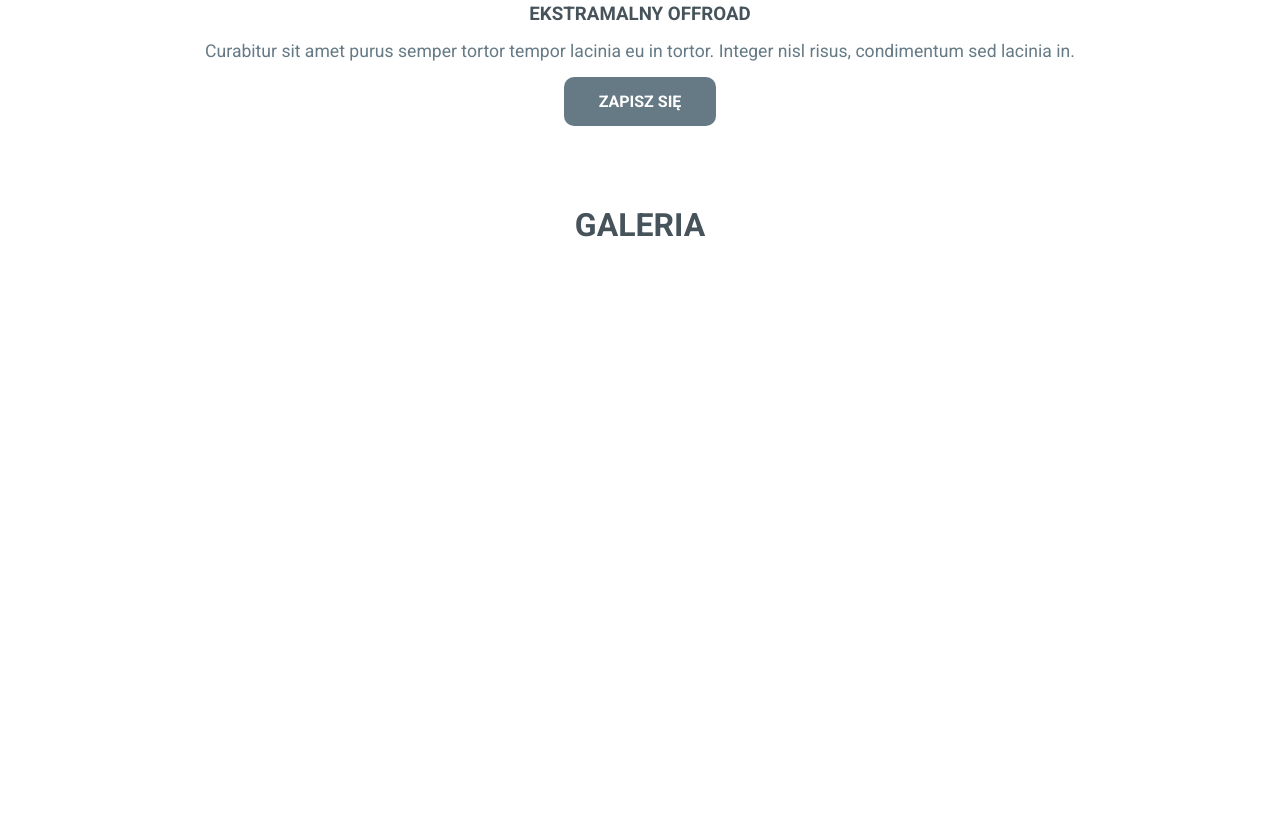
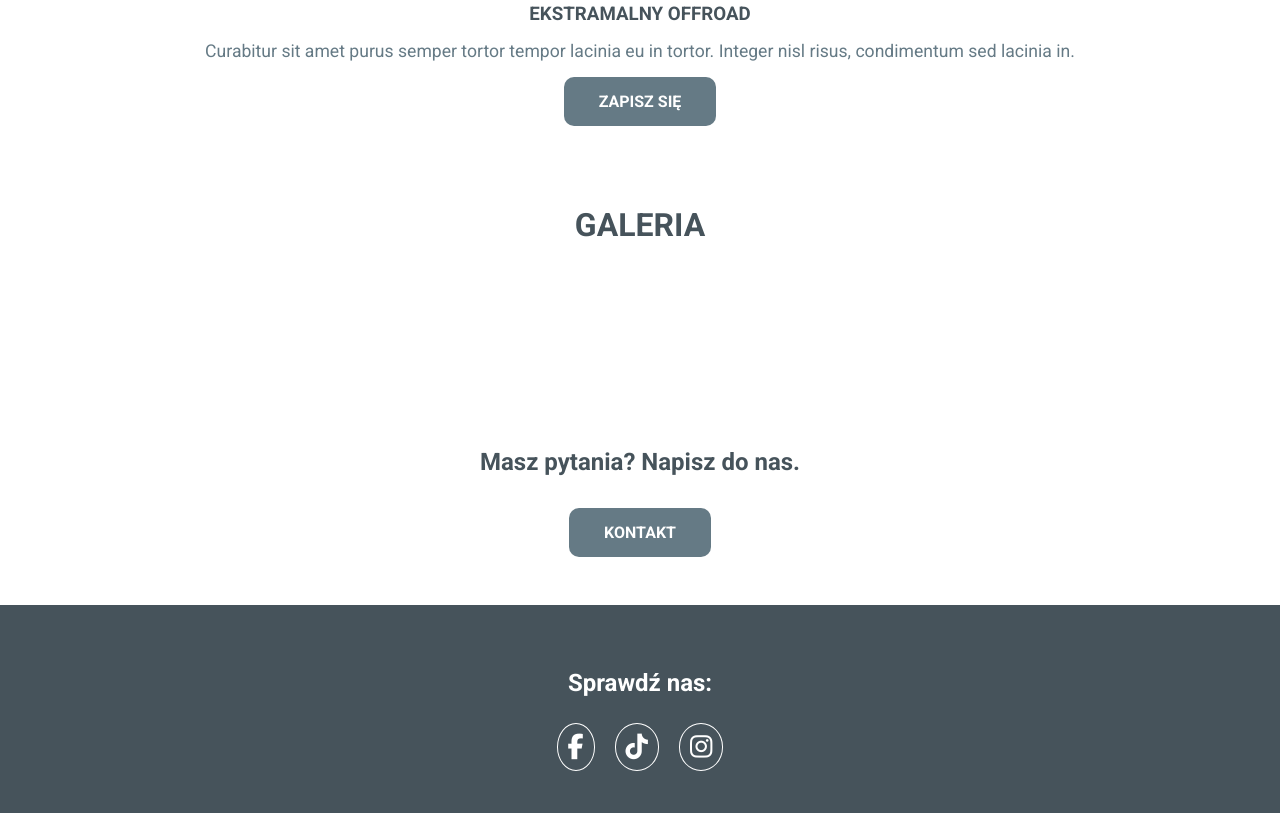
Before and after one commit to Minetux/WebSite, a plain HTML site: page HomePage/index.html in a window 1280 px wide. Shown: the part 1096-1909 px from the top of the page. Before the commit the page ends 1464 px from the top, so only its background shows below. Drawn offline with Linux system fonts and the light colour scheme.

Commit message:
contact and footer

```diff
--- /dev/null
+++ b/HomePage/SASS/_contact.sass
@@ -0,0 +1,21 @@
+.contact
+    display: flex
+    flex-direction: column
+    align-items: center
+    margin: 3rem 0
+    &__name
+        color: $color-dark-gray
+        margin-bottom: 2rem
+    &__btn
+        padding: 15px 35px
+        border: none
+        border-radius: 10px
+        text-transform: uppercase
+        font-weight: bold
+        font-size: 1rem
+        background-color: $color-gray
+        color: $color-white
+        cursor: pointer
+        transition: .4s
+    &__btn:hover
+        background-color: $color-dark-gray
--- /dev/null
+++ b/HomePage/SASS/_footer.sass
@@ -0,0 +1,23 @@
+.footer
+    width: 100%
+    background-color: $color-dark-gray
+    padding: 2rem
+    &__name
+        color: $color-white
+        text-align: center
+        padding: 2rem 0 1rem
+    &__items
+        display: flex
+        justify-content: center
+    &__link
+        margin: 10px
+    &__item
+        color: $color-white
+        font-size: 1.6rem
+        transition: .4s
+        padding: 10px
+        border: solid 1px $color-white
+        border-radius: 50%
+    &__item:hover
+        background-color: $color-white
+        color: $color-dark-gray
--- a/HomePage/SASS/_gallery.sass
+++ b/HomePage/SASS/_gallery.sass
@@ -7,7 +7,7 @@
         text-transform: uppercase
         font-size: 2rem
         font-weight: bold
-        margin: 3rem 0 1rem
+        margin: 3rem 0
     &__img-wrapper
         width: 100%
     &__img
--- a/HomePage/SASS/style.sass
+++ b/HomePage/SASS/style.sass
@@ -5,3 +5,5 @@
 @import 'slogan'
 @import 'offer'
 @import 'gallery'
+@import 'contact'
+@import 'footer'
--- a/HomePage/index.html
+++ b/HomePage/index.html
@@ -92,6 +92,25 @@
             <img src="../SRC/gallery-3.webp" alt="" class="gallery__img">
         </div>
     </section>
+    <section class="contact wrapper">
+        <h2 class="contact__name">Masz pytania? Napisz do nas.</h2>
+        <button class="contact__btn">Kontakt</button>
+    </section>
+    <footer class="footer wrapper">
+        <h2 class="footer__name">Sprawdź nas:</h2>
+        <div class="footer__items">
+            <a href="#" class="footer__link">
+                <i class="fa-brands fa-facebook-f footer__item"></i>
+            </a>
+            <a href="#" class="footer__link">
+                <i class="fa-brands fa-tiktok footer__item"></i>
+            </a>
+            <a href="#" class="footer__link">
+                <i class="fa-brands fa-instagram footer__item"></i>
+            </a>
+        </div>
+
+    </footer>
     <script src="./script.js"></script>
 </body>
 </html>
```
Also changed, not shown: CSS/style.css, 1 other file.
